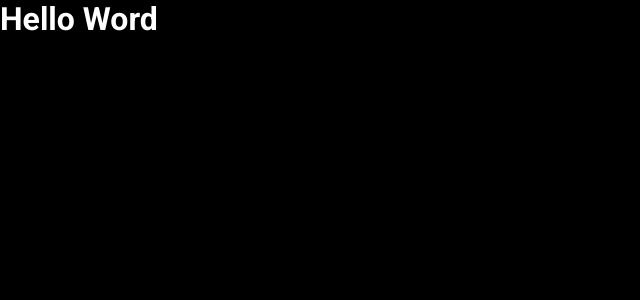
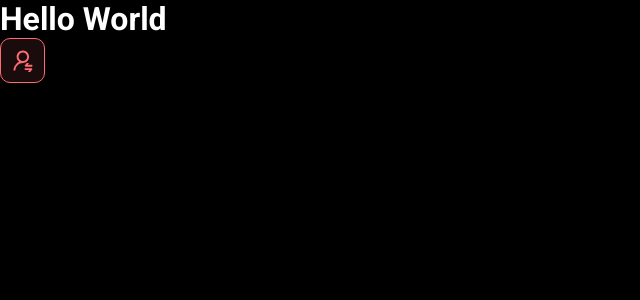
Before and after one commit to carlosdiego369/dsmeta, a React (Vite) app in the folder frontend/: page / in a window 1280 px wide. Shown: the top 300 px of the page, without its empty margins (0-640 px from the left). Built offline with nearby package versions, Linux system fonts and the light colour scheme.

Commit message:
First Component

```diff
--- a/frontend/src/App.tsx
+++ b/frontend/src/App.tsx
@@ -1,7 +1,11 @@
+import NotificationButton from "./components/NotificationButton"
 
 function App() {
-  return(
-    <h1>Hello Word</h1>
+  return (
+    <>
+      <h1>Hello World</h1>
+      <NotificationButton />
+    </>
   )
 }
 
--- /dev/null
+++ b/frontend/src/components/NotificationButton/index.tsx
@@ -0,0 +1,14 @@
+import icon from '../../assets/img/notification-icon.svg'
+import './styles.css'
+
+function NotificationButton() {
+
+    return (
+        <div className="dsmeta-red-button">
+            <img src={icon} alt="Notificar" />
+        </div>
+    )
+
+}
+
+export default NotificationButton
--- /dev/null
+++ b/frontend/src/components/NotificationButton/styles.css
@@ -0,0 +1,15 @@
+.dsmeta-red-button {
+    height: 45px;
+    width: 45px;
+    background: rgba(255, 107, 114, 0.1);
+    border: 1px solid #FF6B72;
+    border-radius: 10px;
+    display: flex;
+    align-items: center;
+    justify-content: center;
+    cursor: pointer;
+}
+
+dsmeta-red-button img {
+    width: 19px;
+}
```
Also changed, not shown: frontend/src/assets/img/notification-icon.svg (added).
